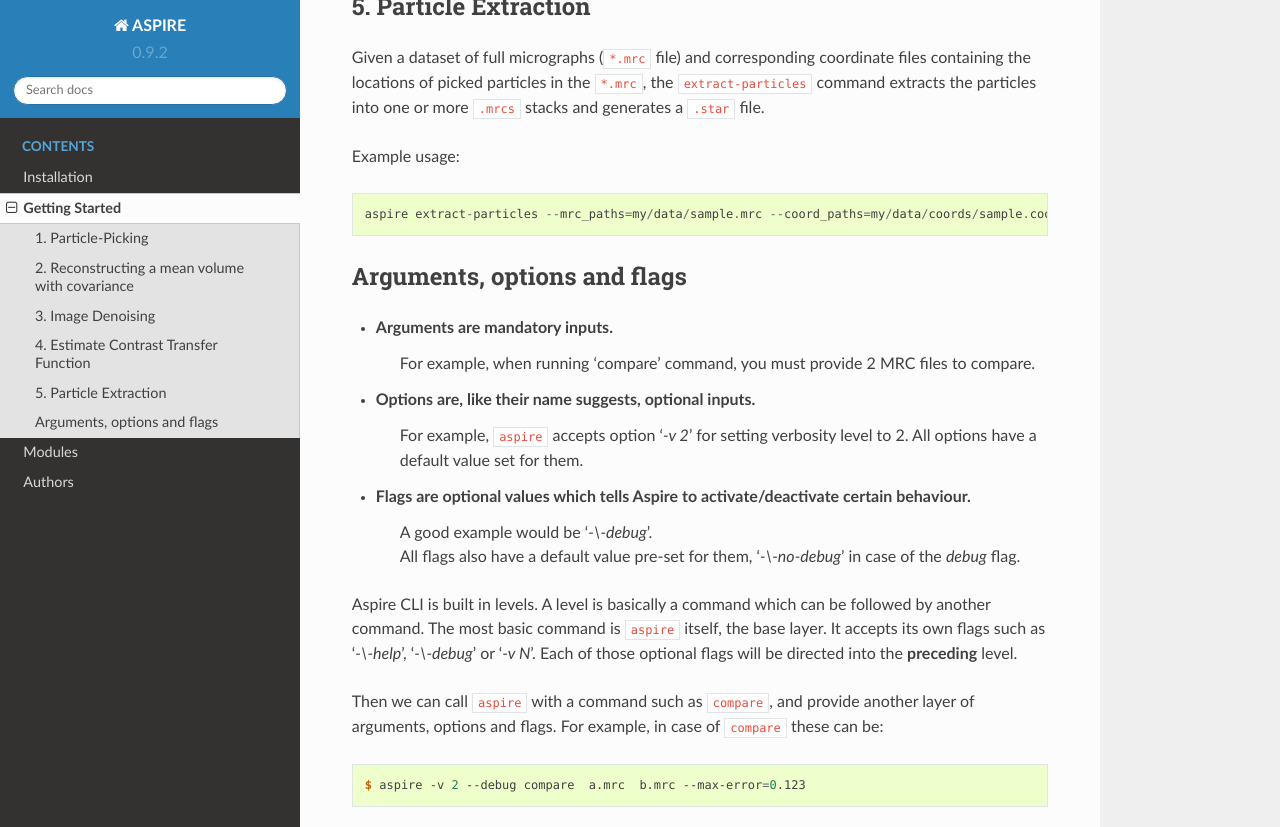
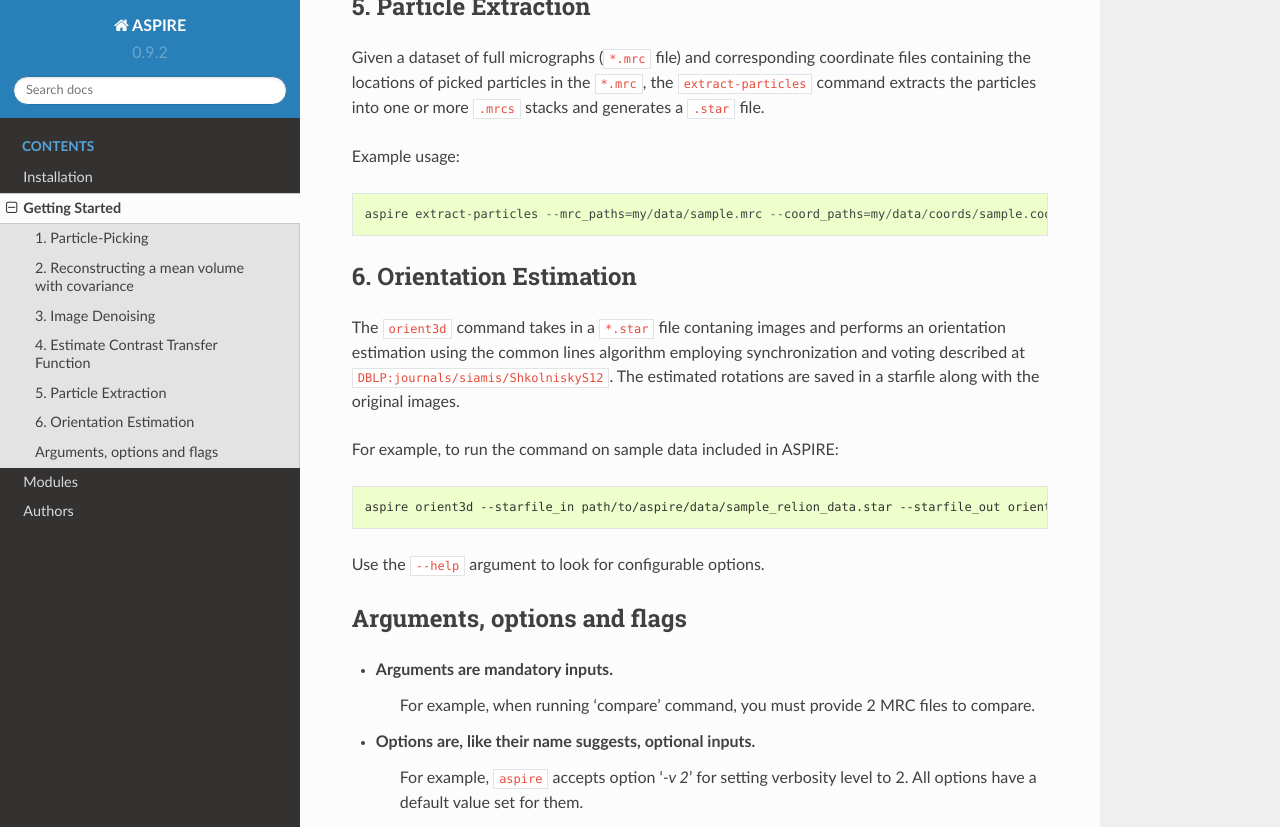
Before and after one commit to ComputationalCryoEM/ASPIRE-Python, a Sphinx documentation site: the page built from docs/source/quickstart.rst, in a window 1280 px wide and 900 px high, scrolled down 2110 px, cut to the strip 0-827 px from the top of the window. Built offline with Sphinx 7.4.7 and the Read the Docs theme 2.0.0, drawn with Linux system fonts in a browser that asks for light colours; pages that are not in the unit, such as notebooks, are missing from menus; cross-references to code outside the pages are shown as plain code.

Commit message:
Add orient3d to quickstart.rst. Add bibtex entry for common lines publication.

```diff
--- a/docs/source/quickstart.rst
+++ b/docs/source/quickstart.rst
@@ -97,6 +97,21 @@
 
     aspire extract-particles --mrc_paths=my/data/sample.mrc --coord_paths=my/data/coords/sample.coord --starfile_out=my_dataset_stack.star --particle_size=256 --centers
 
+6. Orientation Estimation
+#########################
+
+The ``orient3d`` command takes in a ``*.star`` file contaning images and performs an orientation estimation using the
+common lines algorithm employing synchronization and voting described at :cite:`DBLP:journals/siamis/ShkolniskyS12`.
+The estimated rotations are saved in a starfile along with the original images.
+
+For example, to run the command on sample data included in ASPIRE:
+
+.. code-block:: console
+
+   aspire orient3d --starfile_in path/to/aspire/data/sample_relion_data.star --starfile_out orient3d_output.star
+
+Use the ``--help`` argument to look for configurable options.
+
 Arguments, options and flags
 ############################
 
--- a/docs/source/references.bib
+++ b/docs/source/references.bib
@@ -45,3 +45,19 @@
   biburl    = {https://dblp.org/rec/bib/journals/siamis/SingerS11},
   bibsource = {dblp computer science bibliography, https://dblp.org}
 }
+
+@article{DBLP:journals/siamis/ShkolniskyS12,
+  author    = {Yoel Shkolnisky and
+               Amit Singer},
+  title     = {Viewing Direction Estimation in Cryo-EM Using Synchronization},
+  journal   = {{SIAM} J. Imaging Sci.},
+  volume    = {5},
+  number    = {3},
+  pages     = {1088--1110},
+  year      = {2012},
+  url       = {https://doi.org/10.1137/120863642},
+  doi       = {10.1137/120863642},
+  timestamp = {Tue, 14 Jul 2020 14:30:31 +0200},
+  biburl    = {https://dblp.org/rec/journals/siamis/ShkolniskyS12.bib},
+  bibsource = {dblp computer science bibliography, https://dblp.org}
+}
```
